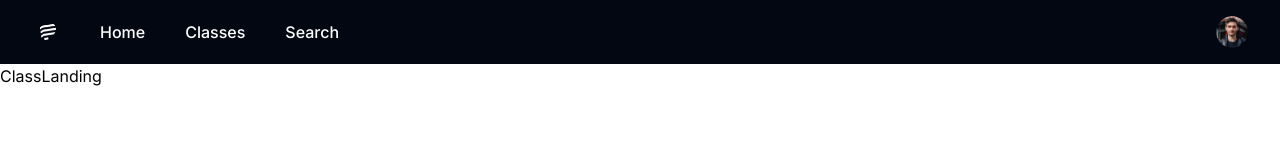
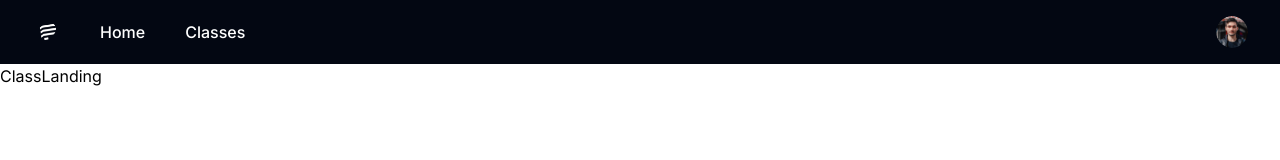
Before and after one commit to joelaul/pickupmusic, a Next.js app: page /classes/advanced-fusion-and-funk-guitar in a window 1280 px wide. Shown: the top 160 px of the page. Built offline with nearby package versions, Linux system fonts and the light colour scheme.

Commit message:
Remove /search link from menu

```diff
--- a/src/components/Nav/constants.ts
+++ b/src/components/Nav/constants.ts
@@ -3,7 +3,6 @@ import { NavItem } from '@/components/Nav/types';
 export const MENU_ITEMS: NavItem[] = [
   { title: 'Home', href: '/' },
   { title: 'Classes', href: '/classes' },
-  { title: 'Search', href: '/search' },
 ];
 
 export const PROFILE_DROPDOWN_ITEMS: NavItem[] = [
```
